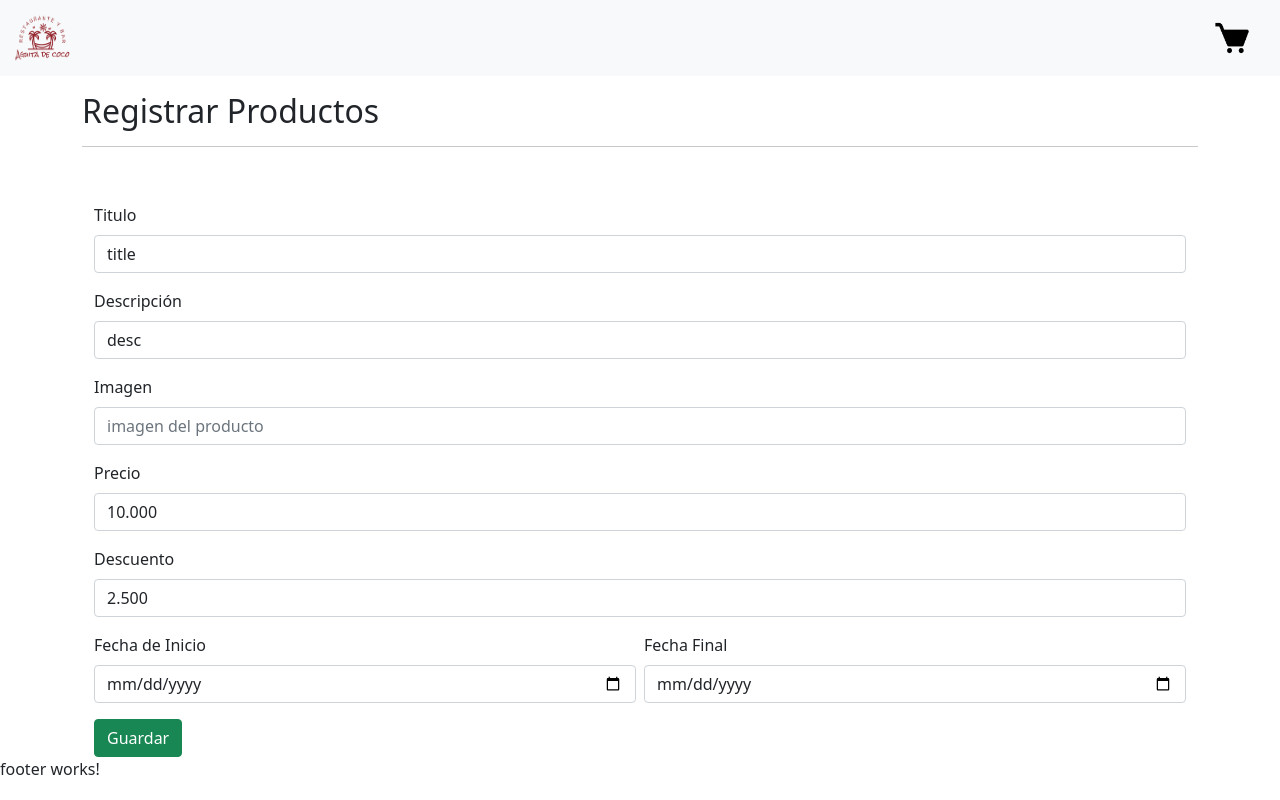
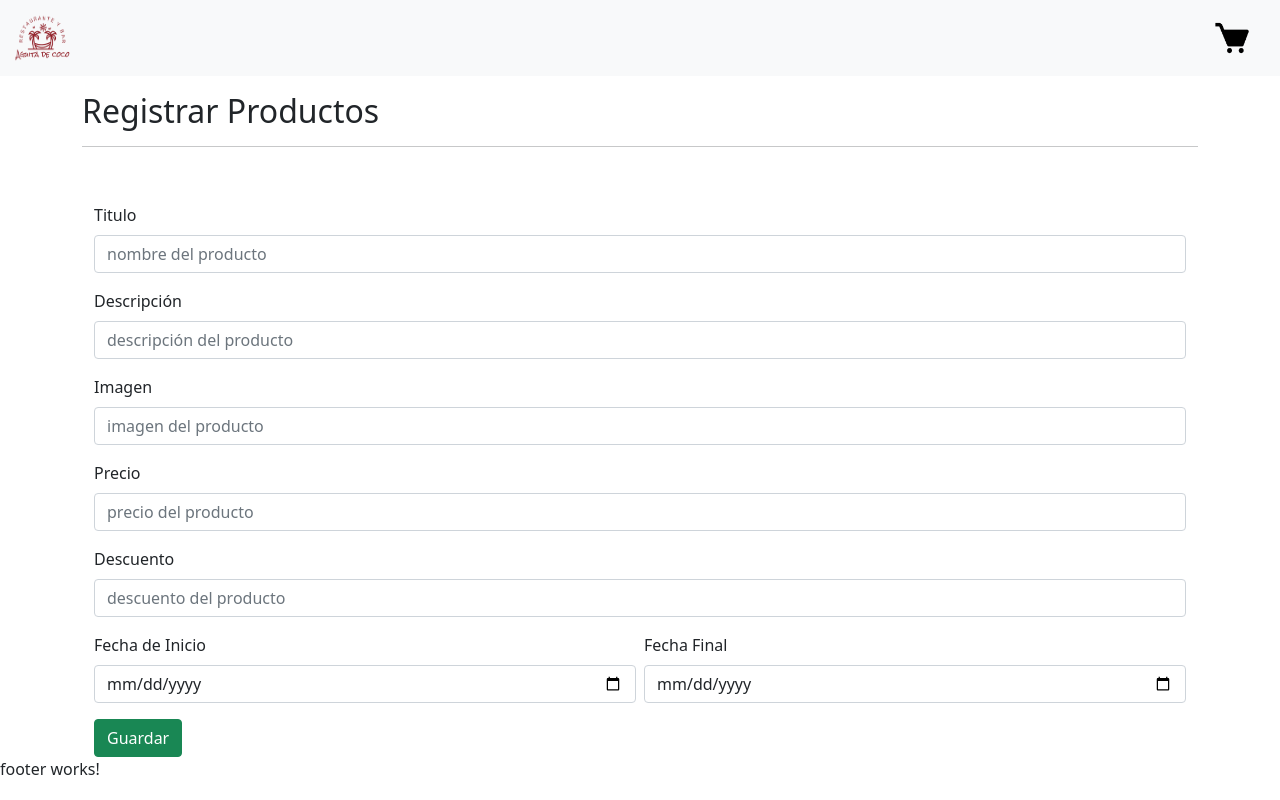
Before and after one commit to daherre0/angular-ecommerce, an Angular app: page /register-products in a window 1280 px wide. Built offline with nearby package versions, Linux system fonts and the light colour scheme; no server answers.

Commit message:
creating the service to get and post products

```diff
--- /dev/null
+++ b/src/app/models/product.model.ts
@@ -0,0 +1,10 @@
+export class ProductModel {
+  title!: string;
+  description!: string;
+  image!: string;
+  unitValue!: string;
+  discount!: number;
+  startDate!: string;
+  finalDate!: string;
+
+}
--- a/src/app/pages/register-products/register-products.component.html
+++ b/src/app/pages/register-products/register-products.component.html
@@ -7,7 +7,7 @@
     <input type="text"
             class="form-control"
             name="title"
-            [ngModel]="product.title"
+            [(ngModel)]="product.title"
             placeholder="nombre del producto"
             [class.is-invalid]="title.invalid && title.touched"
             #title="ngModel"
@@ -19,7 +19,7 @@
     <input type="text"
             class="form-control"
             name="description"
-            [ngModel]="product.description"
+            [(ngModel)]="product.description"
             placeholder="descripción del producto"
             [class.is-invalid]="description.invalid && description.touched"
             #description="ngModel"
@@ -31,7 +31,7 @@
     <input type="text"
             class="form-control"
             name="image"
-            [ngModel]="product.image"
+            [(ngModel)]="product.image"
             placeholder="imagen del producto"
             [class.is-invalid]="image.invalid && image.touched"
             #image="ngModel"
@@ -42,13 +42,13 @@
     <label class="form-label">Precio</label>
     <input type="number"
             class="form-control"
-            name="price"
-            [ngModel]="product.price"
+            name="unitValue"
+            [(ngModel)]="product.unitValue"
             placeholder="precio del producto"
-            [class.is-invalid]="price.invalid && price.touched"
-            #price="ngModel"
+            [class.is-invalid]="unitValue.invalid && unitValue.touched"
+            #unitValue="ngModel"
             required>
-            <small *ngIf="price.invalid && price.touched" class="form-text text-danger">Este campo es obligatorio</small>
+            <small *ngIf="unitValue.invalid && unitValue.touched" class="form-text text-danger">Este campo es obligatorio</small>
   </div>
 
   <div class="mb-3">
@@ -56,7 +56,7 @@
     <input type="number"
           class="form-control"
           name="discount"
-          [ngModel]="product.discount"
+          [(ngModel)]="product.discount"
           placeholder="descuento del producto"
           required
           [class.is-invalid]="discount.invalid && discount.touched"
@@ -71,7 +71,7 @@
         <input type="date"
               class="form-control"
               name="startDate"
-              [ngModel]="product.startDate"
+              [(ngModel)]="product.startDate"
               [class.is-invalid]="startDate.invalid && startDate.touched"
               #startDate="ngModel"
               required>
@@ -85,7 +85,7 @@
         <input type="date"
               class="form-control"
               name="finalDate"
-              [ngModel]="product.finalDate"
+              [(ngModel)]="product.finalDate"
               [class.is-invalid]="finalDate.invalid && finalDate.touched"
               #finalDate="ngModel"
             required>
--- a/src/app/pages/register-products/register-products.component.ts
+++ b/src/app/pages/register-products/register-products.component.ts
@@ -1,6 +1,9 @@
 import { Component, OnInit } from '@angular/core';
 import { NgForm } from '@angular/forms';
+import { ProductModel } from 'src/app/models/product.model';
+import { EcommerceService } from 'src/app/services/EcommerceService.service';
 import Swal from 'sweetalert2';
+
 
 
 @Component({
@@ -10,17 +13,11 @@ import Swal from 'sweetalert2';
   ]
 })
 export class RegisterProductsComponent implements OnInit {
-  product = {
-    title: 'title',
-    description: 'desc',
-    price: '10.000',
-    discount: '2.500',
-    startDate: '',
-    finalDate: '',
-    image: ''
+  product: ProductModel = new ProductModel();
+
+  constructor( private ecommerce: EcommerceService ) {
+    this.ecommerce.getProducts()
   }
-
-  constructor() { }
 
   ngOnInit(): void {
   }
@@ -32,19 +29,23 @@ export class RegisterProductsComponent implements OnInit {
       })
       return
     }
-    this.validateDate(this.product.startDate, this.product.finalDate)
+    this.validateDate(form.value.startDate, form.value.finalDate)
     console.log(form.value)
+
+    this.ecommerce.createProducts(this.product)
+      .subscribe(resp => {
+        console.log(resp)
+      })
   }
 
   validateDate(fisrtDate: any, secondDate:any) {
-    fisrtDate = new Date(fisrtDate);
-    secondDate = new Date(secondDate);
     if(fisrtDate > secondDate) {
       Swal.fire({
         icon: 'error',
         title: 'Oops...',
         text: 'La fecha final no puede ser menor que la final.',
       })
+      return
     }
   }
 
--- /dev/null
+++ b/src/app/services/EcommerceService.service.ts
@@ -0,0 +1,36 @@
+import { HttpClient } from '@angular/common/http';
+import { Injectable } from '@angular/core';
+
+@Injectable({
+  providedIn: 'root'
+})
+export class EcommerceService {
+  private URL = 'http://localhost/donutsLapiliB/web/index.php/'
+
+  constructor( private http: HttpClient ) { }
+
+  getProducts() {
+    this.http.get(`${this.URL}apiproducts`)
+      .subscribe(data => {
+        console.log(data)
+      })
+  }
+
+  createProducts( product:any ) {
+    return this.http.post(`${this.URL}apiproducts`, product)
+  }
+
+  // createProducts( product:any ) {
+  //   const url = `${this.URL}apiproducts`;
+  //   const params = new HttpParams()
+  //     .set('title', product.title)
+  //     .set('description', product.description)
+  //     .set('image', product.image)
+  //     .set('unitValue', product.price)
+  //     .set('finalDate', product.finalDate)
+  //     .set('startDate', product.startDate)
+  //     .set('discount', product.discount)
+
+  //   return this.http.post(url, { params })
+  // }
+}
```
Also changed, not shown: src/app/app.module.ts (+8 -2 lines).
